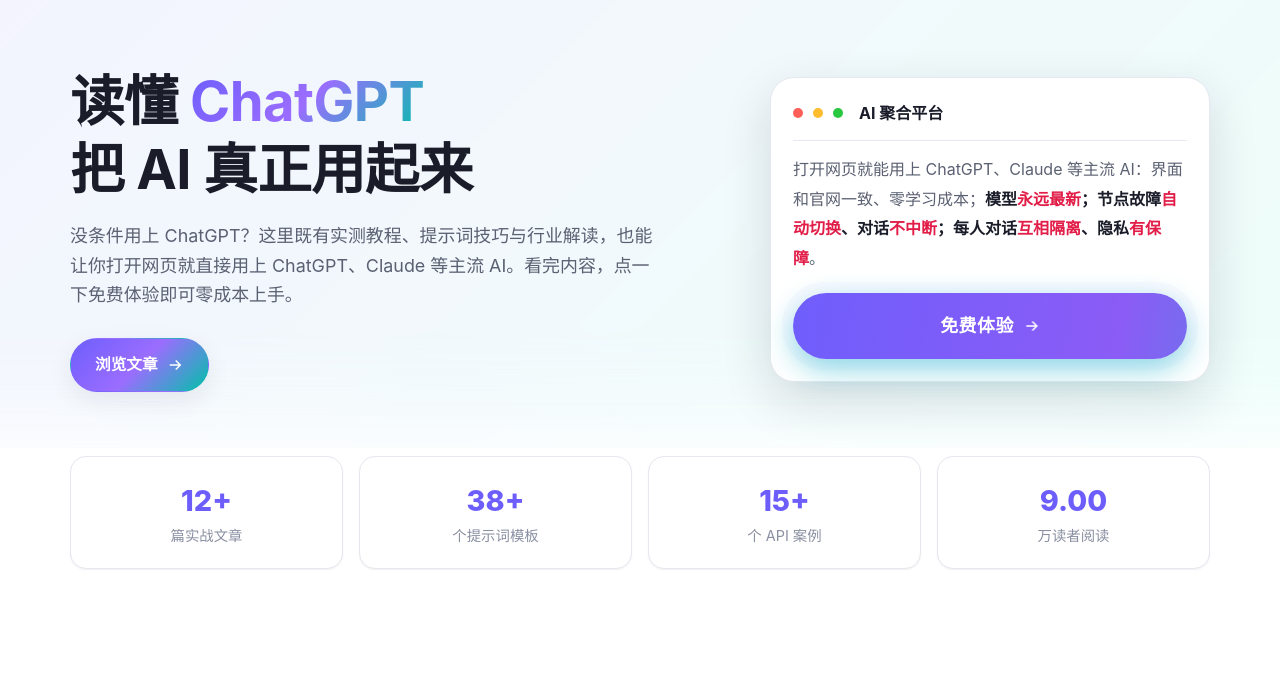
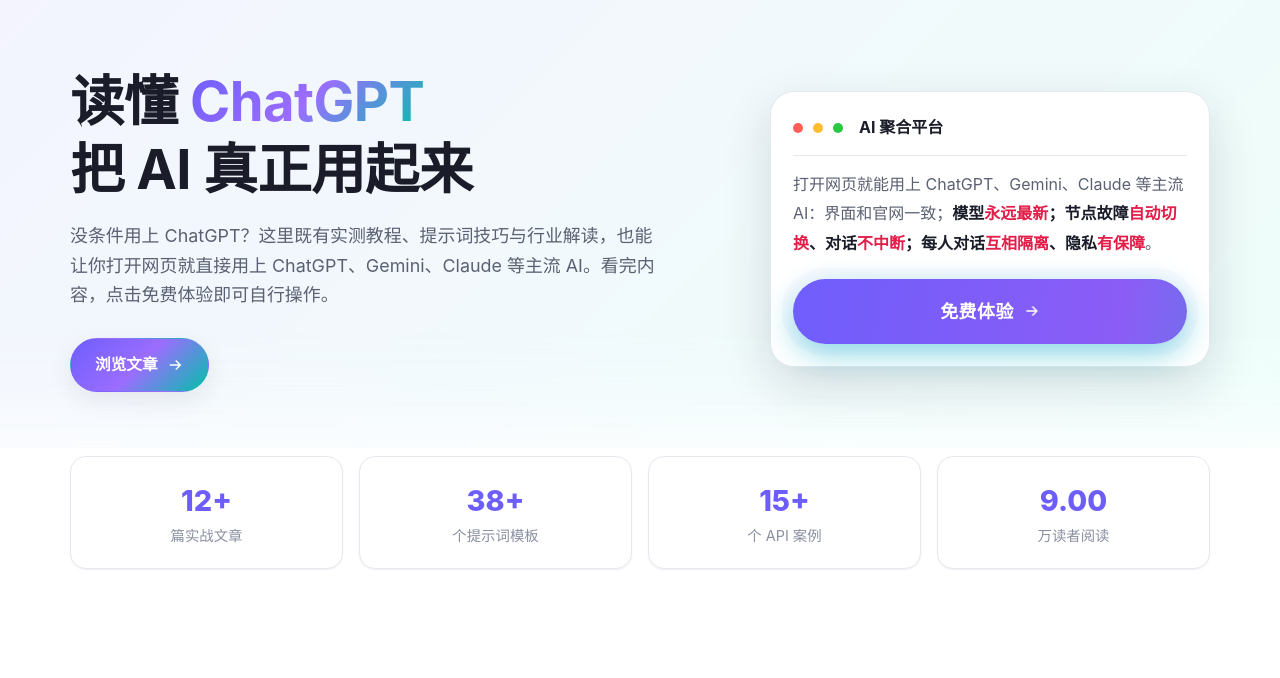
Before and after one commit to bayga01/chatgpt-blog, a plain HTML site: page index.html in a window 1280 px wide. Shown: the part 73-751 px from the top of the page. Drawn offline with Linux system fonts and the light colour scheme; no server answers.

Commit message:
fix: 首页两处文案更新（加Gemini、调整措辞）

```diff
--- a/index.html
+++ b/index.html
@@ -69,7 +69,7 @@
     <div class="container hero-grid">
       <div class="hero-copy">
         <h1>读懂 <span class="hl">ChatGPT</span><br>把 AI 真正用起来</h1>
-        <p class="lead">没条件用上 ChatGPT？这里既有实测教程、提示词技巧与行业解读，也能让你打开网页就直接用上 ChatGPT、Claude 等主流 AI。看完内容，点一下免费体验即可零成本上手。</p>
+        <p class="lead">没条件用上 ChatGPT？这里既有实测教程、提示词技巧与行业解读，也能让你打开网页就直接用上 ChatGPT、Gemini、Claude 等主流 AI。看完内容，点击免费体验即可自行操作。</p>
         <div class="hero-cta">
           <a href="#articles" class="btn btn-primary">浏览文章
             <svg viewBox="0 0 24 24" width="18" height="18" fill="none" stroke="currentColor" stroke-width="2"><path d="M5 12h14M13 6l6 6-6 6"/></svg>
@@ -82,7 +82,7 @@
             <span class="dot r"></span><span class="dot y"></span><span class="dot g"></span>
             <span style="margin-left:6px">AI 聚合平台</span>
           </div>
-          <p class="promo-text">打开网页就能用上 ChatGPT、Claude 等主流 AI：界面和官网一致、零学习成本；<strong>模型<span class="promo-hl">永远最新</span>；节点故障<span class="promo-hl">自动切换</span>、对话<span class="promo-hl">不中断</span>；每人对话<span class="promo-hl">互相隔离</span>、隐私<span class="promo-hl">有保障</span></strong>。</p>
+          <p class="promo-text">打开网页就能用上 ChatGPT、Gemini、Claude 等主流 AI：界面和官网一致；<strong>模型<span class="promo-hl">永远最新</span>；节点故障<span class="promo-hl">自动切换</span>、对话<span class="promo-hl">不中断</span>；每人对话<span class="promo-hl">互相隔离</span>、隐私<span class="promo-hl">有保障</span></strong>。</p>
           <a href="https://oai.oooai.cc/list/#/register?inviter=PV0KQ6" class="btn btn-primary promo-btn" target="_blank" rel="noopener noreferrer">
             免费体验
             <svg viewBox="0 0 24 24" width="18" height="18" fill="none" stroke="currentColor" stroke-width="2"><path d="M5 12h14M13 6l6 6-6 6"/></svg>
```
